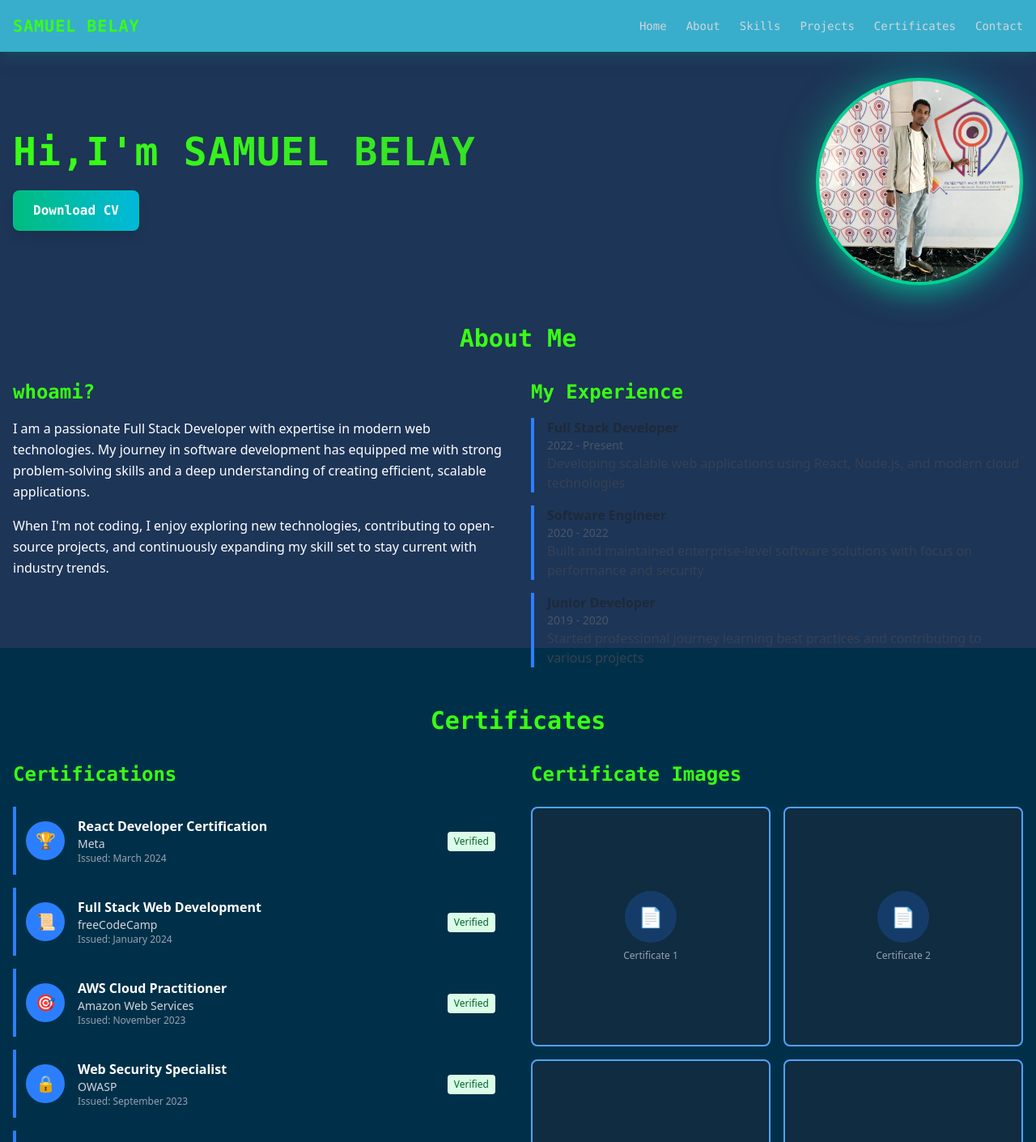
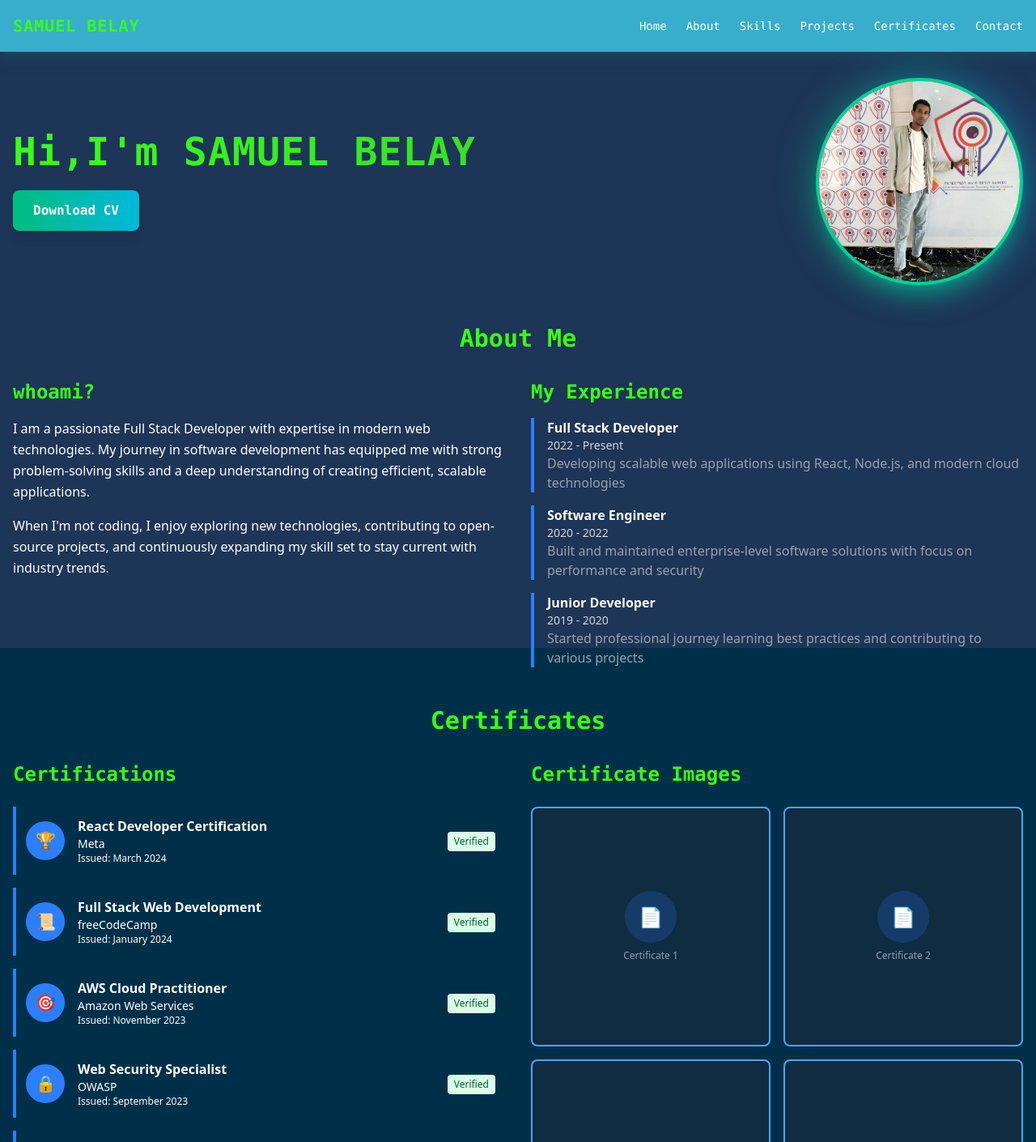
Before and after one commit to Anonimize4/mini-project-, a React (Vite) app: page / in a window 1280 px wide. Shown: the top 1410 px of the page at 81% size. Built offline with nearby package versions, Linux system fonts and the light colour scheme.

Commit message:
text to white

```diff
--- a/src/components/AboutSection.tsx
+++ b/src/components/AboutSection.tsx
@@ -60,9 +60,9 @@ const AboutSection = () => {
                 viewport={{ once: true }}
                 whileHover={{ x: 10 }}
               >
-                <h4 className="font-bold text-gray-800">{exp.title}</h4>
-                <p className="text-gray-600 text-sm">{exp.period}</p>
-                <p className="text-gray-700">{exp.description}</p>
+                  <h4 className="font-bold text-white">{exp.title}</h4>
+                  <p className="text-gray-300 text-sm">{exp.period}</p>
+                  <p className="text-gray-400">{exp.description}</p>
               </motion.div>
             ))}
           </motion.div>
--- a/src/components/CertificatesSection.tsx
+++ b/src/components/CertificatesSection.tsx
@@ -54,8 +54,8 @@ const CertificatesSection = () => {
                 </div>
                 <div className="flex-1">
                   <h4 className="text-white font-semibold">{certificate.title}</h4>
-                  <p className="text-gray-300 text-sm">{certificate.issuer}</p>
-                  <p className="text-gray-400 text-xs">Issued: {certificate.issuedDate}</p>
+                  <p className="text-white text-sm">{certificate.issuer}</p>
+                  <p className="text-white text-xs">Issued: {certificate.issuedDate}</p>
                 </div>
                 <div className="flex-shrink-0">
                   <span className="inline-block bg-green-100 text-green-800 text-xs px-2 py-1 rounded">Verified</span>
--- a/src/components/ContactSection.tsx
+++ b/src/components/ContactSection.tsx
@@ -62,7 +62,7 @@ const ContactSection = () => {
           <div className="rounded-lg p-6 shadow-lg border-2 border-blue-500">
             <form onSubmit={handleSubmit} className="space-y-4">
               <div>
-                <label htmlFor="name" className="block text-gray-700 font-medium mb-2">Name</label>
+                <label htmlFor="name" className="block text-white font-medium mb-2">Name</label>
                 <input
                   type="text"
                   id="name"
@@ -74,7 +74,7 @@ const ContactSection = () => {
               </div>
 
               <div>
-                <label htmlFor="email" className="block text-gray-700 font-medium mb-2">Email</label>
+                <label htmlFor="email" className="block text-white font-medium mb-2">Email</label>
                 <input
                   type="email"
                   id="email"
@@ -86,7 +86,7 @@ const ContactSection = () => {
               </div>
 
               <div>
-                <label htmlFor="subject" className="block text-gray-700 font-medium mb-2">Subject</label>
+                <label htmlFor="subject" className="block text-white font-medium mb-2">Subject</label>
                 <input
                   type="text"
                   id="subject"
@@ -98,7 +98,7 @@ const ContactSection = () => {
               </div>
 
               <div>
-                <label htmlFor="message" className="block text-gray-700 font-medium mb-2">Message</label>
+                <label htmlFor="message" className="block text-white font-medium mb-2">Message</label>
                 <textarea
                   id="message"
                   name="message"
--- a/src/components/Header.tsx
+++ b/src/components/Header.tsx
@@ -38,7 +38,7 @@ const Header: React.FC = () => {
               textShadow: '0 0 10px rgba(16, 185, 129, 0.8)'
             }}
             whileTap={{ scale: 0.95 }}
-            className="text-gray-300 hover:text-emerald-400 transition-all duration-300 font-mono text-sm relative group"
+            className="text-white hover:text-emerald-400 transition-all duration-300 font-mono text-sm relative group"
           >
             {item.label}
             <span className="absolute -bottom-1 left-0 w-0 h-0.5 bg-emerald-400 group-hover:w-full transition-all duration-300"></span>
--- a/src/components/ProjectsSection.tsx
+++ b/src/components/ProjectsSection.tsx
@@ -95,7 +95,7 @@ const ProjectsSection = () => {
             <p className="text-gray-300 text-sm mb-3">{project.description}</p>
             <div className="flex flex-wrap gap-2 justify-center mb-4">
               {project.technologies.map((tech, techIndex) => (
-                <span key={techIndex} className="bg-gray-700 text-gray-300 text-xs px-2 py-1 rounded">
+                <span key={techIndex} className="bg-gray-700 text-white text-xs px-2 py-1 rounded">
                   {tech}
                 </span>
               ))}
```
